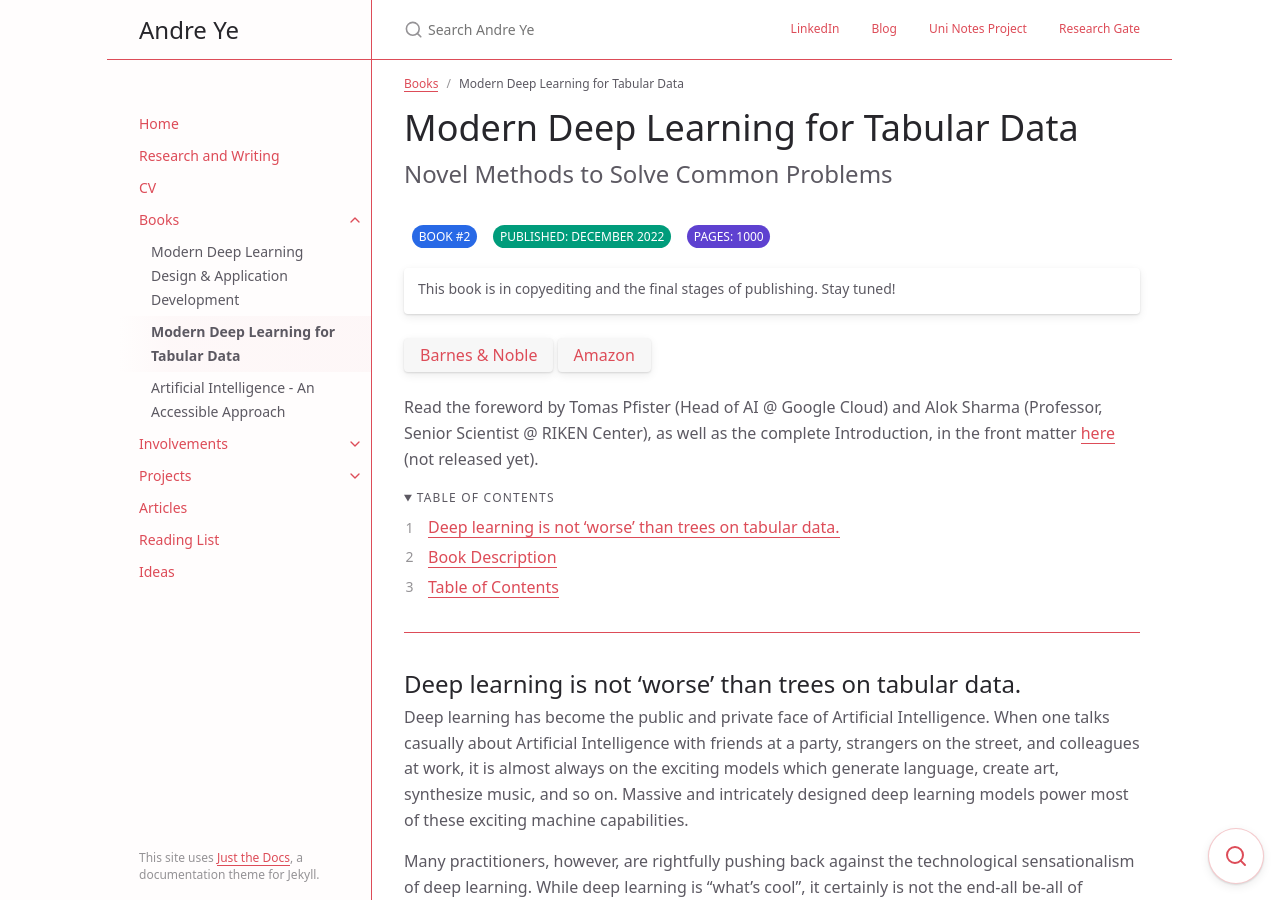
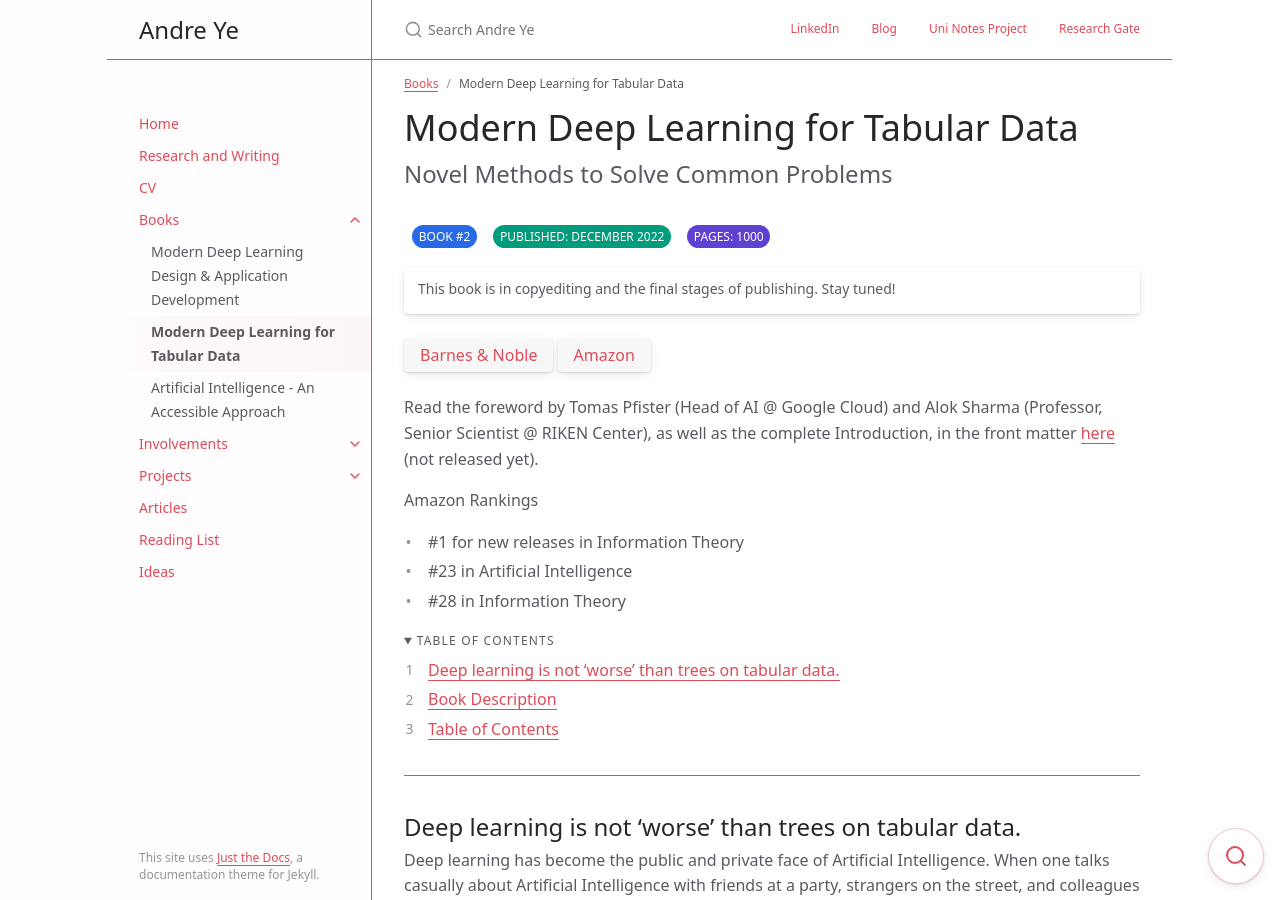
Before and after one commit to andre-ye/andre-ye.github.io-retired, a Jekyll site: the page built from docs/books/dl-for-tabular.md, in a window 1280 px wide and 900 px high. Built offline with Jekyll 4.4.1, drawn with Linux system fonts in a browser that asks for light colours; nearby versions of some CDN libraries.

Commit message:
Update dl-for-tabular.md

```diff
--- a/docs/books/dl-for-tabular.md
+++ b/docs/books/dl-for-tabular.md
@@ -28,6 +28,11 @@ Pages: 1000
 [Amazon](https://www.amazon.com/Modern-Deep-Learning-Tabular-Data/dp/148428691X){: .btn :target="_blank"}
 
 Read the foreword by Tomas Pfister (Head of AI @ Google Cloud) and Alok Sharma (Professor, Senior Scientist @ RIKEN Center), as well as the complete Introduction, in the front matter [here](#) (not released yet).
+
+Amazon Rankings
+- #1 for new releases in Information Theory
+- #23 in Artificial Intelligence
+- #28 in Information Theory
 
 <details open markdown="block">
   <summary>
```
